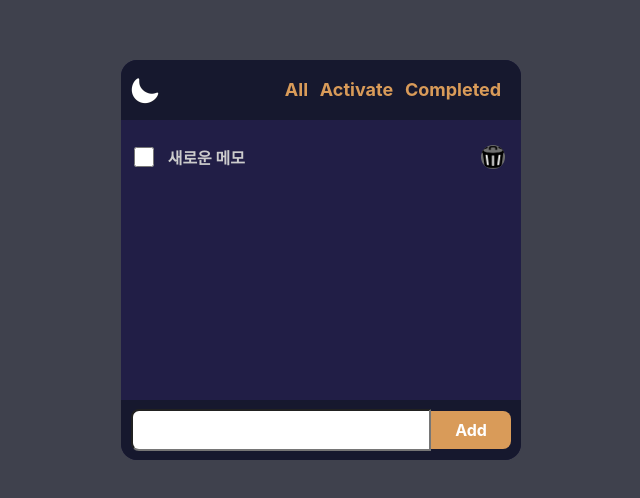
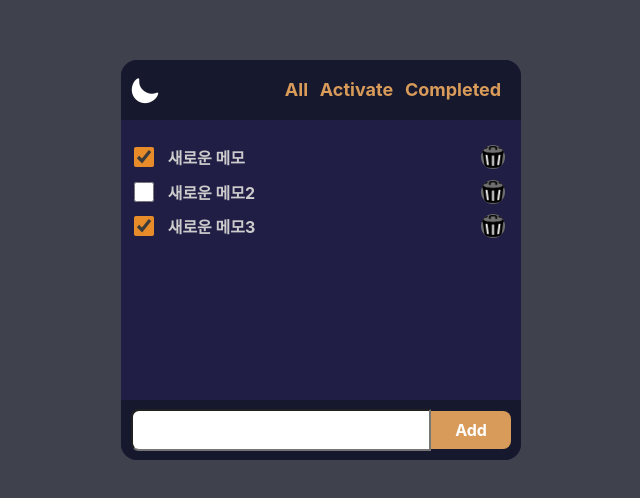
Before and after one commit to CureLatte/CafeTour, a React (Create React App) app: page / in a window 1280 px wide. Shown: the part 140-638 px from the top of the page, without its empty margins (319-959 px from the left). Built offline with nearby package versions, Linux system fonts and the light colour scheme.

Commit message:
[FEAT] content setting

```diff
--- a/public/ToDoApp/data/toDoList.json
+++ b/public/ToDoApp/data/toDoList.json
@@ -3,5 +3,15 @@
         "title": "새로운 메모",
         "check": true,
         "activate": false
+    },
+    {
+        "title": "새로운 메모2",
+        "check": false,
+        "activate": false
+    },
+    {
+        "title": "새로운 메모3",
+        "check": true,
+        "activate": false
     }
 ]
--- a/src/toDoApp/components/Content.jsx
+++ b/src/toDoApp/components/Content.jsx
@@ -2,14 +2,19 @@ import Row from "./Row";
 import style from '../css/content.module.css'
 import {useEffect, useState} from "react";
 
-export default function Content(){
-    const [row, setRow] = useState([{}])
+export default function Content({type}){
+    const [row, setRow] = useState([])
 
     const dataRequest = async ()=>{
         const dataResponse = await fetch('./toDoApp/data/toDoList.json')
         const dataJson = await dataResponse.json()
-        console.log('data', dataJson)
-        return dataJson
+        if (type === 1){
+            return dataJson.filter(data => data.check === false)
+        } else if (type === 2){
+            return dataJson.filter(data => data.check === true)
+        } else{
+            return dataJson
+        }
     }
 
     useEffect( ()=>{
@@ -21,7 +26,7 @@ export default function Content(){
             .catch(()=>{
                 console.log('fail')
             })
-    }, [])
+    }, [type])
 
 
     return (
--- a/src/toDoApp/components/Row.jsx
+++ b/src/toDoApp/components/Row.jsx
@@ -1,19 +1,17 @@
 import style from '../css/row.module.css'
-import {useState} from "react";
 
 export default function Row({row}){
-    console.log('row: ', row)
-    const initCheck = row.check
-    const [check, setCheck] = useState(initCheck)
-    const toggleCheck = ()=>{
-        setCheck((prevCheck)=>!prevCheck)
+
+    const toggleCheck = (e)=>{
+        const status = e.target.checked
+        e.target.checked = !status
+        console.log(status)
     }
-
 
     return (
         <div className={style.row}>
             <div className={style.contentWrapper}>
-                <input className={style.checkBox} type="checkbox" checked={check} onChange={toggleCheck}/>
+                <input className={style.checkBox} type="checkbox" checked={row.check || false} onChange={toggleCheck}/>
                 <div className={style.content}>{row.title}</div>
             </div>
             <img src="/images/trash.png" alt="trash" className={style.trashButton}></img>
--- a/src/toDoApp/components/Tab.jsx
+++ b/src/toDoApp/components/Tab.jsx
@@ -1,7 +1,7 @@
 import style from "../css/header.module.css";
 import {useEffect, useRef} from "react";
 
-export default function Tab({title}){
+export default function Tab({title, onclick}){
     const tabTitle = useRef(null)
     const tabBar = useRef(null)
 
@@ -15,7 +15,7 @@ export default function Tab({title}){
 
 
     return (
-        <span className={style.tabs} ref={tabTitle}>
+        <span className={style.tabs} ref={tabTitle} onClick={onclick}>
             <p>{title}</p>
             <div className={style.tabsBar} ref={tabBar}/>
         </span>
--- a/src/toDoApp/components/backgound.jsx
+++ b/src/toDoApp/components/backgound.jsx
@@ -2,13 +2,17 @@ import backgroundStyle from '../css/background.module.css'
 import Header from "./header";
 import Content from "./Content";
 import Footer from "./Footer";
+import {useState} from "react";
 
 export default function Background(){
+    const [contentType, setContentType] = useState(0)
+
+
     return (
         <div className={backgroundStyle.background}>
             <div className={backgroundStyle.container}>
-                <Header></Header>
-                <Content></Content>
+                <Header setType={setContentType}></Header>
+                <Content type={contentType}></Content>
                 <Footer></Footer>
             </div>
         </div>
--- a/src/toDoApp/components/header.jsx
+++ b/src/toDoApp/components/header.jsx
@@ -1,16 +1,28 @@
 import style from  '../css/header.module.css'
 import Tab from './Tab.jsx'
 
-export default function Header(){
+export default function Header({setType}){
+    const clickTab = (e)=>{
+        console.log(e.target.innerText)
+        const tabName = e.target.innerText
+        if (tabName === 'Activate'){
+            setType(1)
+        } else if (tabName==='Completed'){
+            setType(2)
+        } else{
+            setType(0)
+        }
+    }
+
 
 
     return (
         <div className={style.header}>
             <img src='/images/darkMode.png' alt="error" className={style.darkMode}/>
             <div className={style.tabsContainer}>
-                <Tab title="All"></Tab>
-                <Tab title="Activate"></Tab>
-                <Tab title="Completed"></Tab>
+                <Tab title="All" onclick={clickTab}></Tab>
+                <Tab title="Activate" onclick={clickTab}></Tab>
+                <Tab title="Completed" onclick={clickTab}></Tab>
             </div>
         </div>
     )
```
